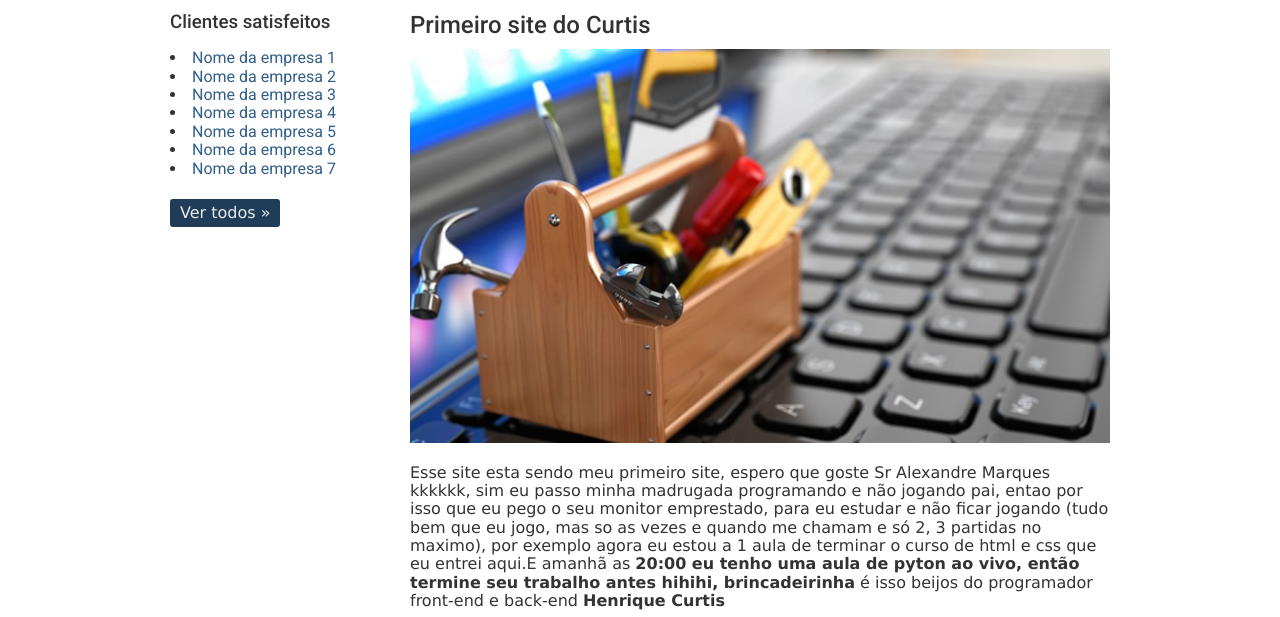
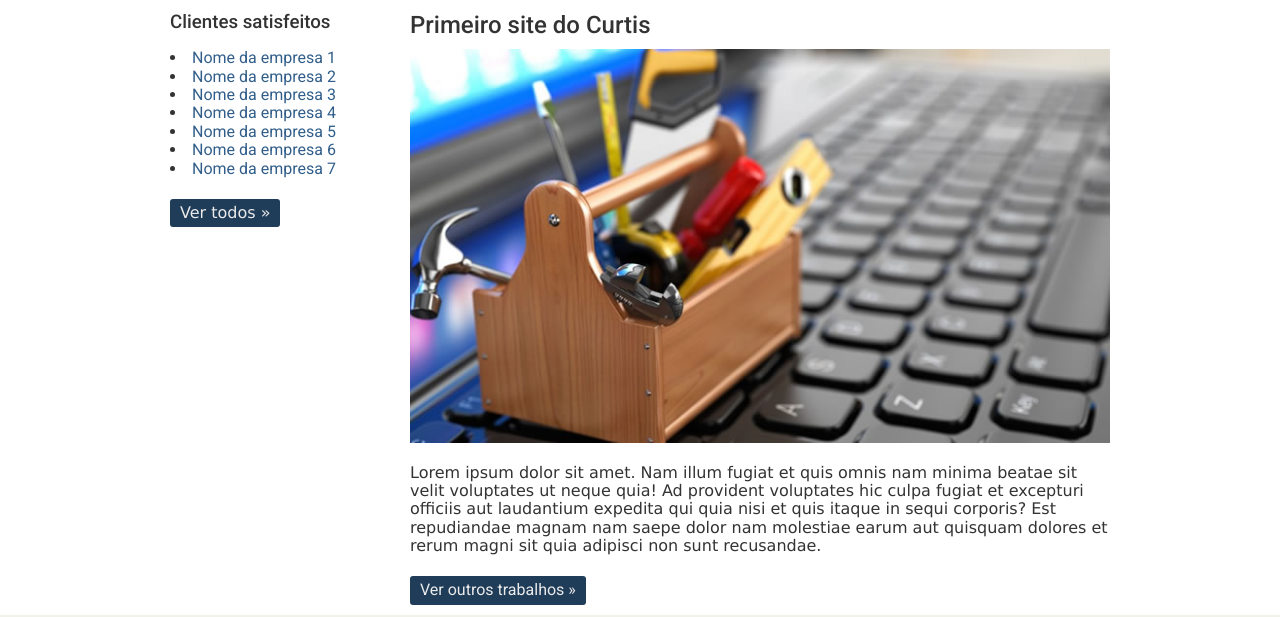
Before and after one commit to Curtixx/projeto-final-do-meu-site, a plain HTML site: page index.html in a window 1280 px wide. Shown: the part 80-697 px from the top of the page. Drawn offline with Linux system fonts and the light colour scheme.

Commit message:
Update index.html

```diff
--- a/index.html
+++ b/index.html
@@ -50,11 +50,10 @@
             <div class="coluna col9">
                 <h2>Primeiro site do Curtis</h2></em></h2>
                 <img src="imagens/thumb-grande.jpg" alt="">
-                <p>Esse site esta sendo meu primeiro site, espero que goste Sr Alexandre Marques kkkkkk, sim eu passo minha madrugada programando
-                    e não jogando pai, entao por isso que eu pego o seu monitor emprestado, para eu estudar e não ficar jogando (tudo bem que eu jogo,
-                    mas so as vezes e quando me chamam e só 2, 3 partidas no maximo), por exemplo agora eu estou a 1 aula de terminar o curso de html
-                    e css que eu entrei aqui.E amanhã as <strong>20:00 eu tenho uma aula de pyton ao vivo, então termine seu trabalho antes hihihi, brincadeirinha</strong>
-                    é isso beijos do programador front-end e back-end <strong>Henrique Curtis</strong>
+                <p>Lorem ipsum dolor sit amet. Nam illum fugiat et quis omnis nam minima beatae sit velit voluptates ut neque quia!
+                    Ad provident voluptates hic culpa fugiat et excepturi officiis aut laudantium expedita qui quia nisi et quis itaque
+                    in sequi corporis? Est repudiandae magnam nam saepe dolor nam molestiae earum aut quisquam dolores et rerum magni
+                    sit quia adipisci non sunt recusandae.
                 </p>
                 <a href="clientes.html" class="botao">Ver outros trabalhos &raquo;</a>
             </div>
```
